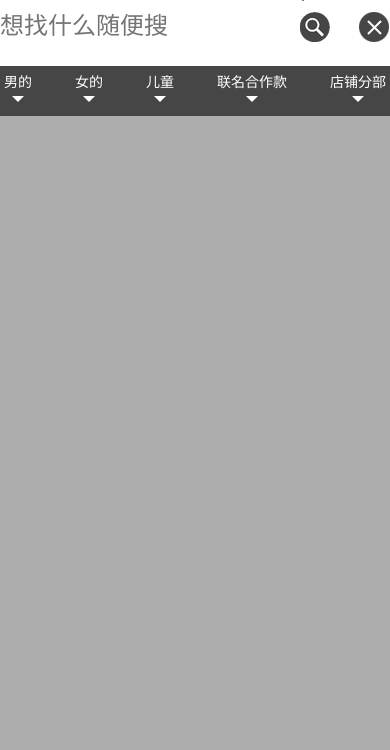
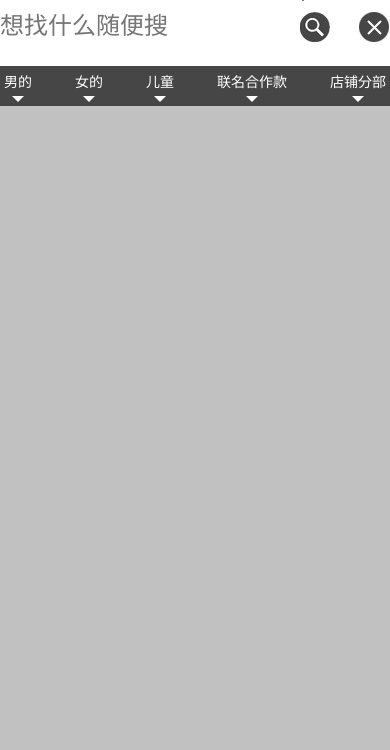
Before and after one commit to 17600774441/ex_converse, a website: page public/rewrite_object/header.html in a window 390 px wide. Both pictures are taken after a click on the item 289 px from the left and 40 px from the top of the page. Shown: the part 94-844 px from the top of the page. Drawn offline with Linux system fonts and the light colour scheme.

Commit message:
没多大改动

```diff
--- a/public/rewrite_object/css/header.css
+++ b/public/rewrite_object/css/header.css
@@ -514,7 +514,7 @@ header{
 .dropdown-item.active{
   opacity: 1;
   z-index:301;
-  box-shadow:0 6px 10px 1px #666;
+  box-shadow:0 6px 6px -5px #666;
 }
 .dropdown-item .drop_table{
   display:none;
@@ -560,6 +560,12 @@ header{
   .top_nav{
     font-size:14px;
   }
+  .top_nav_bar{
+    height:40px;
+  }
+  .nav_dropdown{
+    top:-5px;
+  }
 }
 .dropdown-item.active .drop_table{
   display:initial;
@@ -575,10 +581,10 @@ header{
   height: 0;
   top:0;
   z-index:9;
-  transition:all 500ms linear;
+  transition:opacity 500ms;
 }
 .dark.active{
-  opacity:0.4;
+  opacity:0.3;
   height: 1200px;
 }
 html{
```
